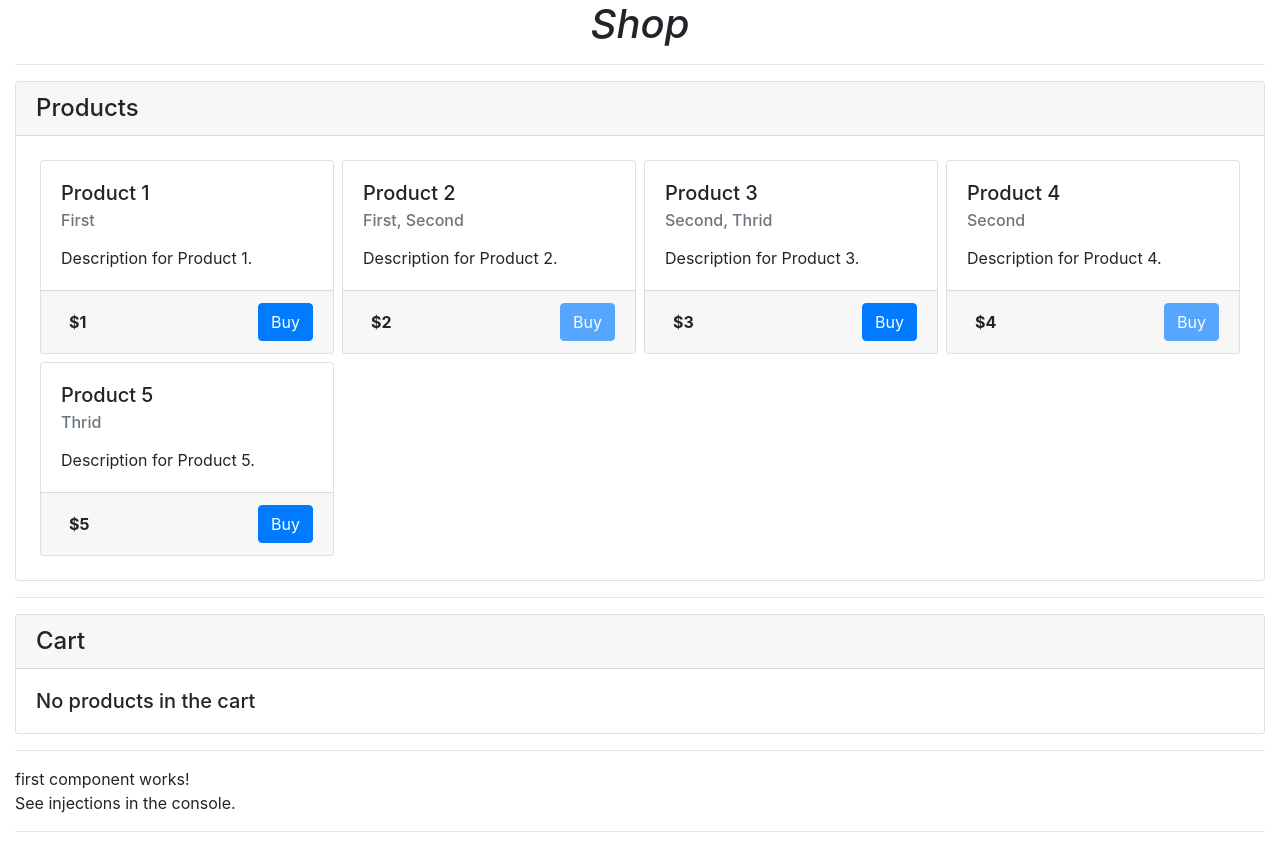
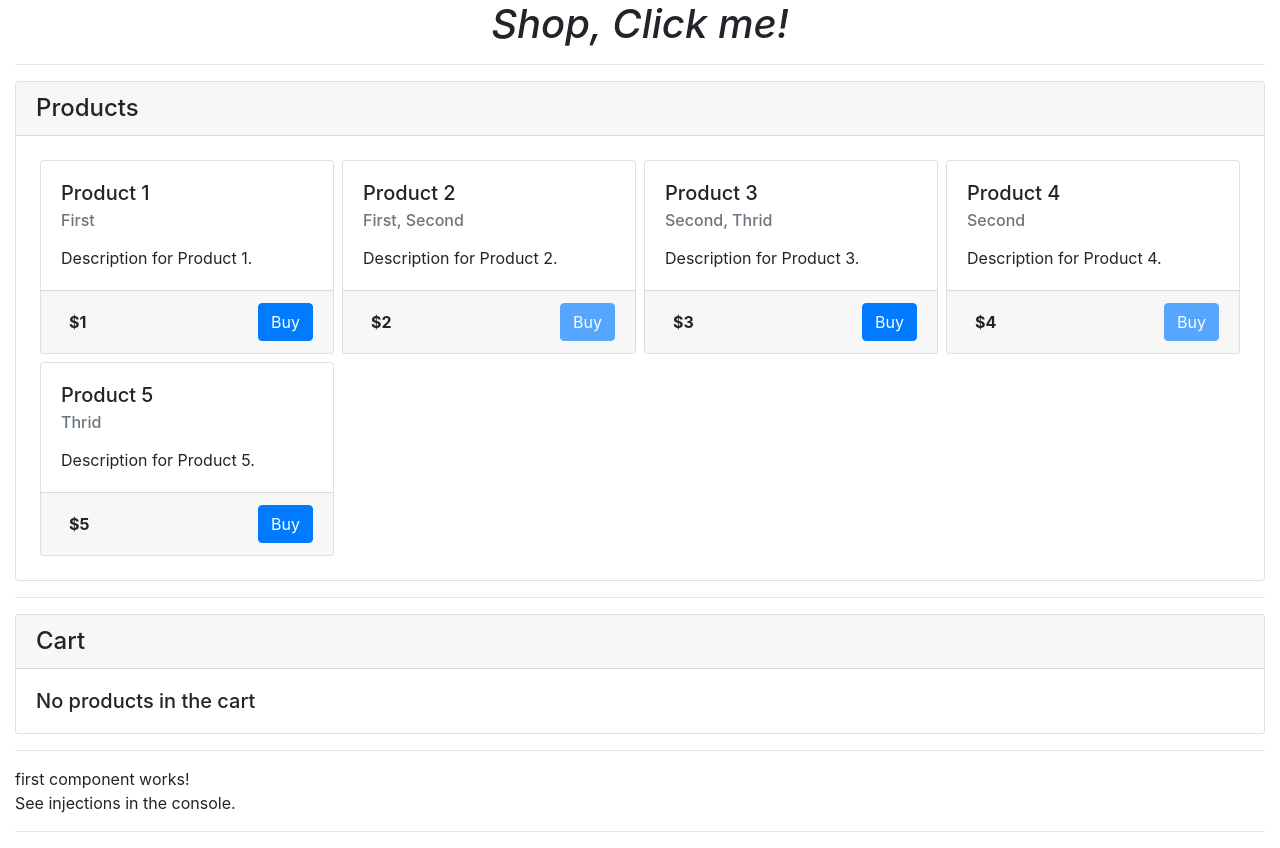
Before and after one commit to aliaksandr-galgouski/angular2-mentoring-2020-shop, an Angular app: page / in a window 1280 px wide. Built offline with nearby package versions, Linux system fonts and the light colour scheme.

Commit message:
Added derective

```diff
--- a/src/app/app.component.html
+++ b/src/app/app.component.html
@@ -1,5 +1,10 @@
 <div class="container-fluid">
-  <h1 #appTitle [class]="titleClasses" [style]="titleStyles"></h1>
+  <h1
+    #appTitle
+    [class]="titleClasses"
+    [style]="titleStyles"
+    [apply-styles]="titleStylesOnClick"
+  ></h1>
   <hr />
   <app-product-list></app-product-list>
   <hr />
--- a/src/app/app.component.ts
+++ b/src/app/app.component.ts
@@ -10,12 +10,17 @@ import { Component, ElementRef, AfterViewInit, ViewChild } from '@angular/core';
 export class AppComponent implements AfterViewInit {
   titleClasses: any = { 'text-center': true };
   titleStyles: any = { 'font-style': 'italic' };
+  titleStylesOnClick: any = {
+    color: 'blue',
+    fontSize: '24px',
+    outline: '1px solid red',
+  };
 
   @ViewChild('appTitle') titleRef: ElementRef<HTMLElement>;
 
   constructor() {}
 
   ngAfterViewInit(): void {
-    this.titleRef.nativeElement.textContent = 'Shop';
+    this.titleRef.nativeElement.textContent = 'Shop, Click me!';
   }
 }
--- /dev/null
+++ b/src/app/shared/directives/apply-styles.directive.ts
@@ -0,0 +1,29 @@
+import {
+  Directive,
+  ElementRef,
+  HostListener,
+  Input,
+  Renderer2,
+} from '@angular/core';
+
+@Directive({
+  // tslint:disable-next-line
+  selector: '[apply-styles]',
+})
+export class ApplyStylesDirective {
+  @Input('apply-styles') styles: { [key: string]: string };
+
+  constructor(private elementRef: ElementRef, private renderer: Renderer2) {}
+
+  @HostListener('click') onClick(): void {
+    const element = this.elementRef.nativeElement;
+    for (const property in this.styles) {
+      if (Object.prototype.hasOwnProperty.call(this.styles, property)) {
+        const propertyValue = this.styles[property];
+
+        console.log(property, propertyValue);
+        this.renderer.setStyle(element, property, propertyValue);
+      }
+    }
+  }
+}
--- a/src/app/shared/directives/index.ts
+++ b/src/app/shared/directives/index.ts
@@ -1,4 +1,3 @@
-import { HighlightDirective } from './highlight.directive';
-import { ClickStopDirective } from './click-stop.directive';
-
-export default [HighlightDirective, ClickStopDirective];
+export * from './highlight.directive';
+export * from './click-stop.directive';
+export * from './apply-styles.directive';
--- a/src/app/shared/shared.module.ts
+++ b/src/app/shared/shared.module.ts
@@ -3,12 +3,18 @@ import { NgModule } from '@angular/core';
 import { CommonModule } from '@angular/common';
 //#endregion
 //#region Directive imports
-import directives from './directives';
+import {
+  HighlightDirective,
+  ClickStopDirective,
+  ApplyStylesDirective,
+} from './directives';
 //#endregion
+
+var directives = [HighlightDirective, ClickStopDirective, ApplyStylesDirective];
 
 @NgModule({
   declarations: [...directives],
+  exports: [...directives],
   imports: [CommonModule],
-  exports: [...directives],
 })
 export class SharedModule {}
```
